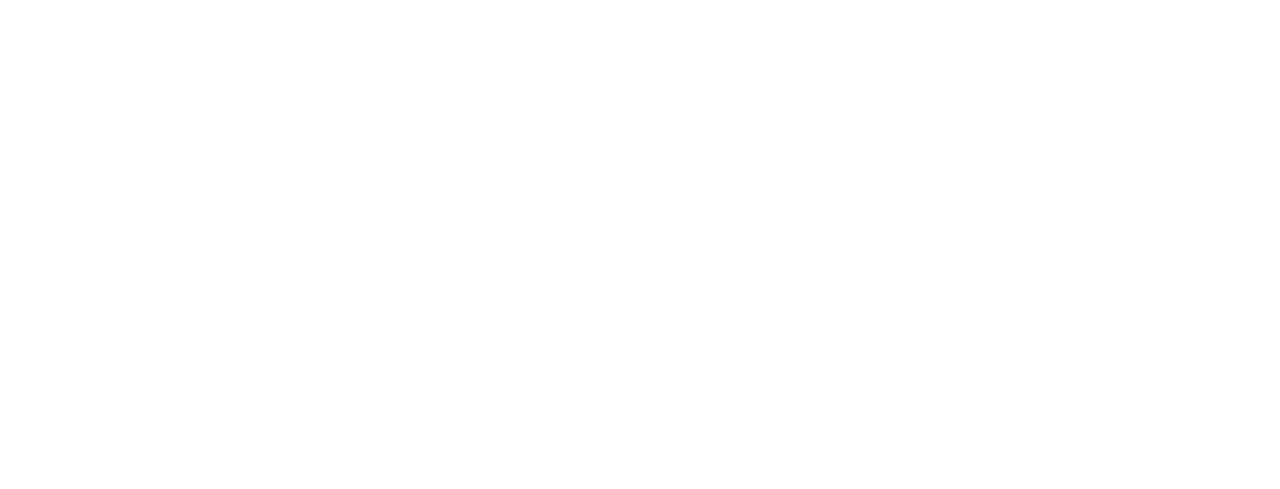
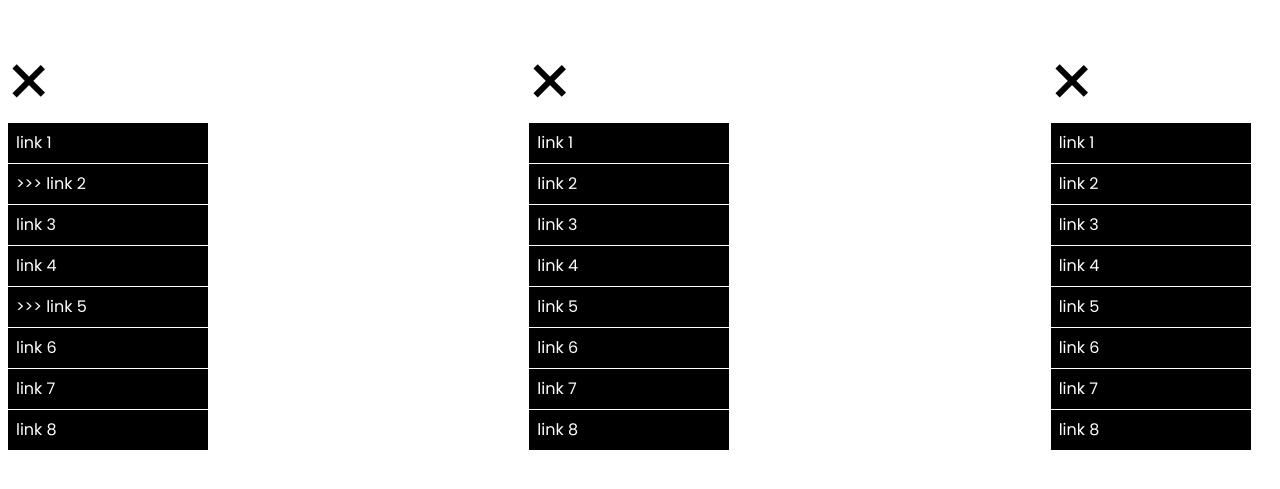
Before and after one commit to yasiralakus/card-animation, a React (Vite) app: page / in a window 1280 px wide. Shown: the part 3173-3662 px from the top of the page. Before the commit the page ends 3272 px from the top, so only its background shows below. Built offline with nearby package versions, Linux system fonts and the light colour scheme.

Commit message:
stil 09, stil 10, stil 11 eklendi

```diff
--- a/src/App.jsx
+++ b/src/App.jsx
@@ -3,6 +3,11 @@
 export default function App() {
 
     const [animation2, setAnimation2] = useState(false);
+    const [animation9, setAnimation9] = useState(true);
+    const [animation10, setAnimation10] = useState(true);
+    const [animation11, setAnimation11] = useState(true);
+
+
 
     const [anim3TextValue, setAnim3TextValue] = useState('')
     console.log(anim3TextValue)
@@ -242,6 +247,88 @@
 
                 </div>
 
+                <div className="with">
+
+                    <div className="animation-09">
+
+                        <div onClick={() => (animation9 === true ? setAnimation9(false) : setAnimation9(true))}>
+                            <span style={animation9 === true ? {transform: 'rotate(45deg) translateX(10px) translateY(9px)'} : {}}></span>
+                            <span style={animation9 === true ? {opacity: '0'} : {}}></span>
+                            <span style={animation9 === true ? {transform: 'rotate(135deg) translateX(-6px) translateY(5px)'} : {}}></span>
+                        </div>
+
+                        <ul style={animation9 === true ? {width: '200px', height: '328px'} : {}}>
+                            <li><a href="">link 1</a></li>
+                            <li>
+                                <a href="">{'>>>'} link 2 </a>
+                                <ul>
+                                    <li><a href="">link 1</a></li>
+                                    <li><a href="">link 2</a></li>
+                                    <li><a href="">link 3</a></li>
+                                    <li><a href="">link 4</a></li>
+                                </ul>
+                            </li>
+                            <li><a href="">link 3</a></li>
+                            <li><a href="">link 4</a></li>
+                            <li>
+                                <a href="">{'>>>'} link 5 </a>
+                                <ul>
+                                    <li><a href="">link 1</a></li>
+                                    <li><a href="">link 2</a></li>
+                                    <li><a href="">link 3</a></li>
+                                    <li><a href="">link 4</a></li>
+                                </ul>
+                            </li>
+                            <li><a href="">link 6</a></li>
+                            <li><a href="">link 7</a></li>
+                            <li><a href="">link 8</a></li>
+                        </ul>
+
+                    </div>
+
+                    <div className="animation-10">
+
+                        <div onClick={() => (animation10 === true ? setAnimation10(false) : setAnimation10(true))}>
+                            <span style={animation10 === true ? {transform: 'rotate(45deg) translateX(10px) translateY(9px)'} : {}}></span>
+                            <span style={animation10 === true ? {opacity: '0'} : {}}></span>
+                            <span style={animation10 === true ? {transform: 'rotate(135deg) translateX(-6px) translateY(5px)'} : {}}></span>
+                        </div>
+
+                        <ul style={animation10 === true ? {width: '200px', height: '328px'} : {}}>
+                            <li><a href="">link 1</a></li>
+                            <li><a href="">link 2</a></li>
+                            <li><a href="">link 3</a></li>
+                            <li><a href="">link 4</a></li>
+                            <li><a href="">link 5</a></li>
+                            <li><a href="">link 6</a></li>
+                            <li><a href="">link 7</a></li>
+                            <li><a href="">link 8</a></li>
+                        </ul>
+
+                    </div>
+
+                    <div className="animation-11">
+
+                        <div onClick={() => (animation11 === true ? setAnimation11(false) : setAnimation11(true))}>
+                            <span style={animation11 === true ? {transform: 'rotate(45deg) translateX(10px) translateY(9px)'} : {}}></span>
+                            <span style={animation11 === true ? {opacity: '0'} : {}}></span>
+                            <span style={animation11 === true ? {transform: 'rotate(135deg) translateX(-6px) translateY(5px)'} : {}}></span>
+                        </div>
+
+                        <ul style={animation11 === true ? {width: '200px', height: '328px'} : {}}>
+                            <li><a href="">link 1</a></li>
+                            <li><a href="">link 2</a></li>
+                            <li><a href="">link 3</a></li>
+                            <li><a href="">link 4</a></li>
+                            <li><a href="">link 5</a></li>
+                            <li><a href="">link 6</a></li>
+                            <li><a href="">link 7</a></li>
+                            <li><a href="">link 8</a></li>
+                        </ul>
+
+                    </div>
+
+                </div>
             </div>
 
         </div>
--- a/src/index.css
+++ b/src/index.css
@@ -605,11 +605,190 @@
 
 /* ANIMASYON 8 END */
 
+.with {
+    display: flex;
+    gap: 300px;
+    width: 100%;
+}
+
 /* ANIMASYON 9 START */
+
+.animation-09 {
+    height: 400px;
+    width: 100%;
+    position: relative;
+    display: flex;
+    gap: 50px;
+    > div {
+        height: 30px;
+        position: absolute;
+        cursor: pointer;
+        display: flex;
+        flex-direction: column;
+        gap: 5px;
+        align-items: center;
+        justify-content: center;
+        z-index: 1;
+        > span {
+            display: block;
+            width: 40px;
+            height: 6px;
+            background-color: #000;
+            transition: all .5s;
+        }
+    }
+    > ul {
+        background-color: #000;
+        position: absolute;
+        width: 200px;
+        height: 0;
+        /* overflow: hidden; */
+        transition: all .5s;
+        top: 60px;
+        > li {
+            padding: 8px;
+            border-bottom: 1px solid #fff;
+            position: relative;
+            > a {
+                color: #fff;
+                display: block;
+            }
+            > ul {
+                position: absolute;
+                right: -201px;
+                z-index: -1;
+                background-color: #000;
+                top: 0;
+                width: 200px;
+                height: 0;
+                transition: all .5s;
+
+                > li {
+                    padding: 8px;
+                    border-bottom: 1px solid #fff;
+                    > a {
+                        color: #fff;
+                        display: block;
+                    }
+                }
+                >li:hover {
+                    background-color: #2e2e2e;
+                }
+            }
+        }
+        > li:hover {
+            background-color: #3a3a3a;
+            > ul {
+                width: 200px;
+                height: 164px;
+                z-index: 1;
+            }
+        }
+
+    }
+}
+
 /* ANIMASYON 9 END */
 
 /* ANIMASYON 10 START */
+
+.animation-10 {
+    height: 400px;
+    width: 100%;
+    position: relative;
+    display: flex;
+    gap: 50px;
+    > div {
+        height: 30px;
+        position: absolute;
+        cursor: pointer;
+        display: flex;
+        flex-direction: column;
+        gap: 5px;
+        align-items: center;
+        justify-content: center;
+        z-index: 1;
+        > span {
+            display: block;
+            width: 40px;
+            height: 6px;
+            background-color: #000;
+            transition: all .5s;
+        }
+    }
+    > ul {
+        background-color: #000;
+        position: absolute;
+        width: 0;
+        height: 0;
+        overflow: hidden;
+        transition: all .5s;
+        top: 60px;
+        > li {
+            padding: 8px;
+            border-bottom: 1px solid #fff;
+            > a {
+                color: #fff;
+                display: block;
+            }
+        }
+        > li:hover {
+            background-color: #3a3a3a;
+        }
+
+    }
+}
+
 /* ANIMASYON 10 END */
 
 /* ANIMASYON 11 START */
+
+.animation-11 {
+    height: 400px;
+    width: 100%;
+    position: relative;
+    display: flex;
+    gap: 50px;
+    > div {
+        height: 30px;
+        position: absolute;
+        cursor: pointer;
+        display: flex;
+        flex-direction: column;
+        gap: 5px;
+        align-items: center;
+        justify-content: center;
+        z-index: 1;
+        > span {
+            display: block;
+            width: 40px;
+            height: 6px;
+            background-color: #000;
+            transition: all .5s;
+        }
+    }
+    > ul {
+        background-color: #000;
+        position: absolute;
+        width: 0;
+        height: 328px;
+        overflow: hidden;
+        transition: all .5s;
+        top: 60px;
+        > li {
+            padding: 8px;
+            border-bottom: 1px solid #fff;
+            > a {
+                color: #fff;
+                display: block;
+            }
+
+        }
+        > li:hover {
+            background-color: #3a3a3a;
+        }
+
+    }
+}
+
 /* ANIMASYON 11 END */
```
